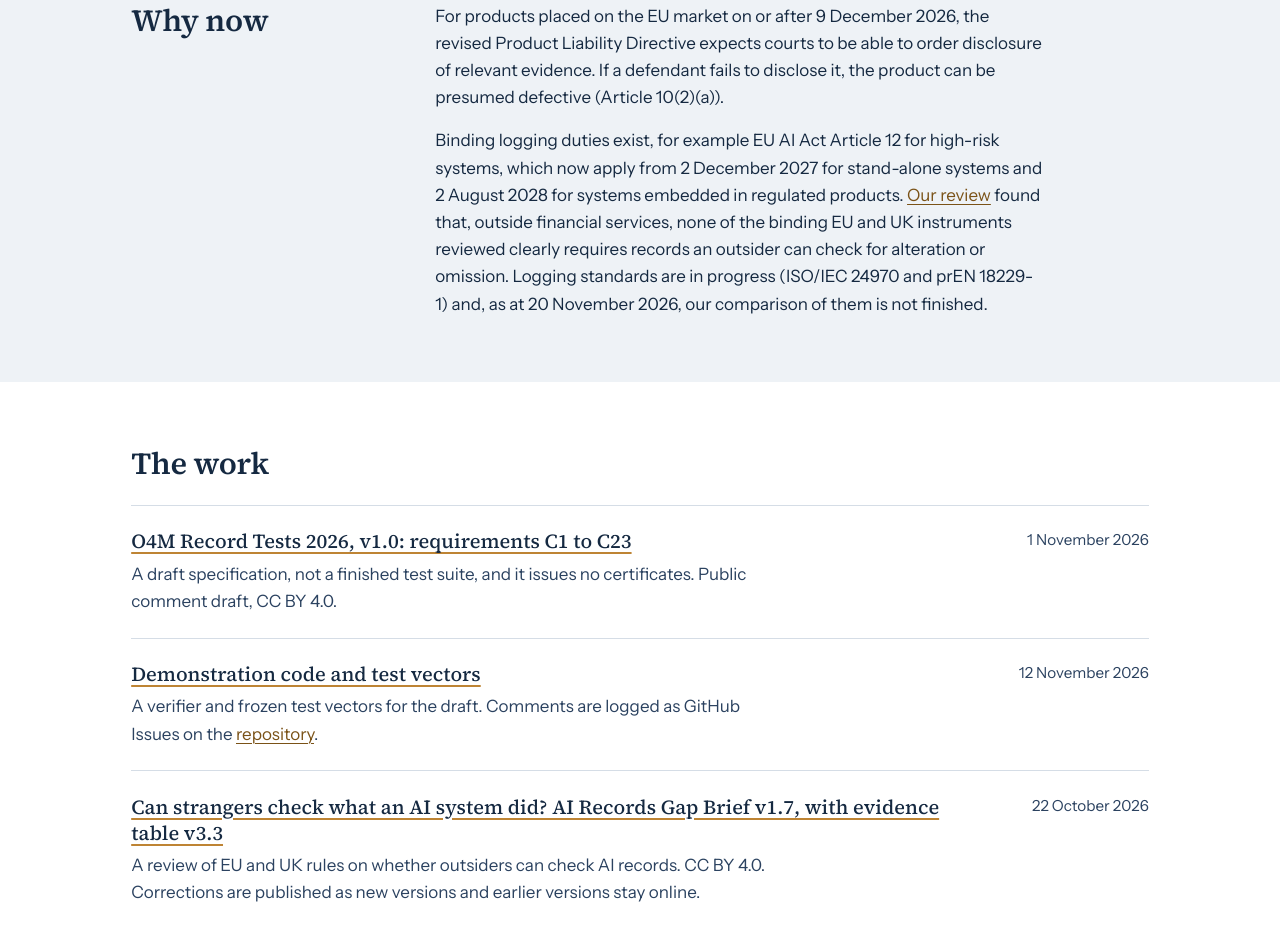
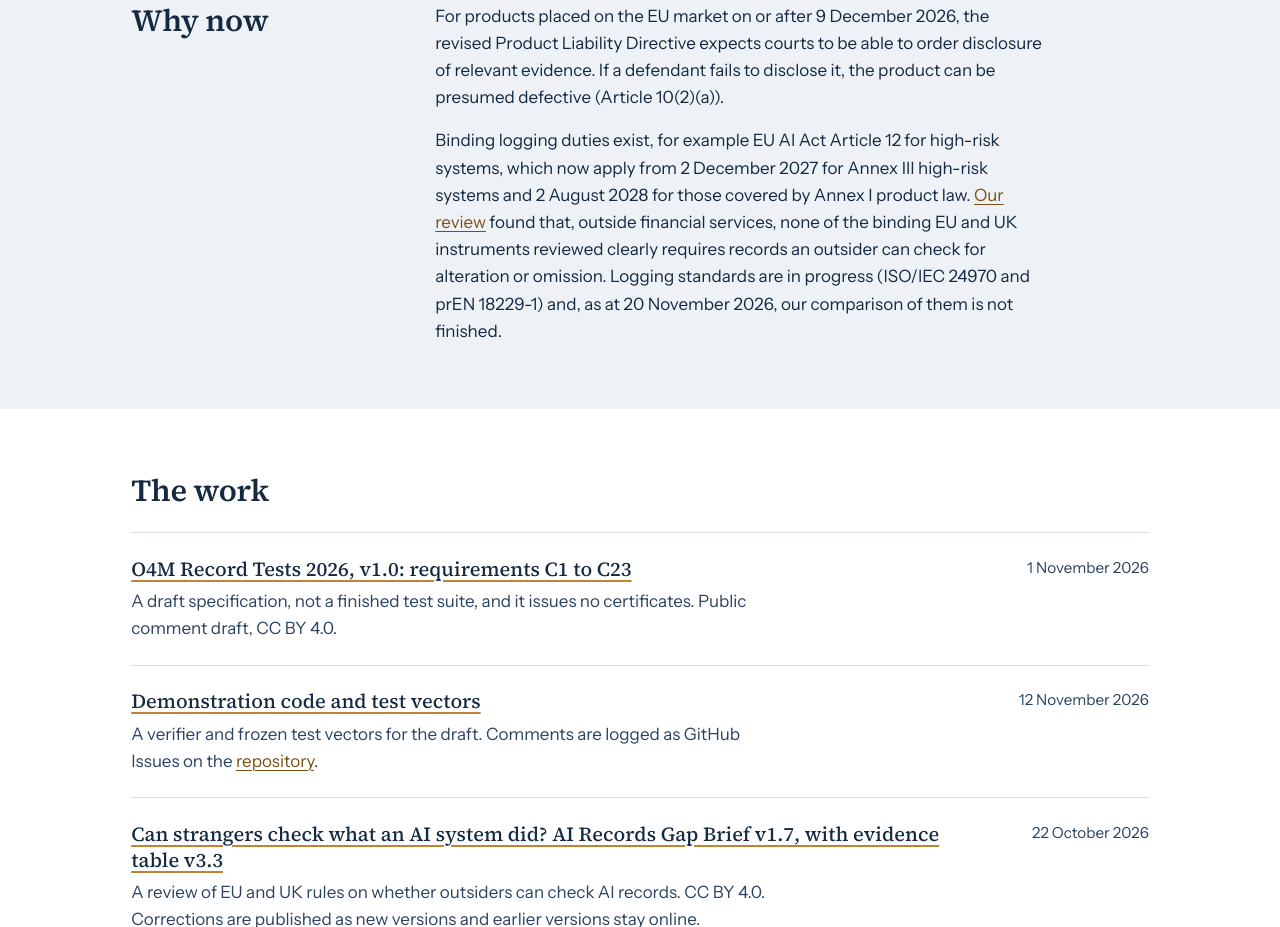
Before and after one commit to StSForensics/w, a plain HTML site: page index.html in a window 1280 px wide. Shown: the part 1900-2827 px from the top of the page. Drawn offline with Linux system fonts and the light colour scheme.

```diff
--- a/index.html
+++ b/index.html
@@ -122,7 +122,7 @@
     <h2>Why now</h2>
     <div class="prose">
       <p>For products placed on the EU market on or after 9 December 2026, the revised Product Liability Directive expects courts to be able to order disclosure of relevant evidence. If a defendant fails to disclose it, the product can be presumed defective (Article 10(2)(a)).</p>
-      <p>Binding logging duties exist, for example EU AI Act Article 12 for high-risk systems, which now apply from 2 December 2027 for stand-alone systems and 2 August 2028 for systems embedded in regulated products. <a href="https://doi.org/10.5281/zenodo.23546436">Our review</a> found that, outside financial services, none of the binding EU and UK instruments reviewed clearly requires records an outsider can check for alteration or omission. Logging standards are in progress (ISO/IEC 24970 and prEN 18229-1) and, as at 20 November 2026, our comparison of them is not finished.</p>
+      <p>Binding logging duties exist, for example EU AI Act Article 12 for high-risk systems, which now apply from 2 December 2027 for Annex III high-risk systems and 2 August 2028 for those covered by Annex I product law. <a href="https://doi.org/10.5281/zenodo.23546436">Our review</a> found that, outside financial services, none of the binding EU and UK instruments reviewed clearly requires records an outsider can check for alteration or omission. Logging standards are in progress (ISO/IEC 24970 and prEN 18229-1) and, as at 20 November 2026, our comparison of them is not finished.</p>
     </div>
   </div>
 </section>
```
